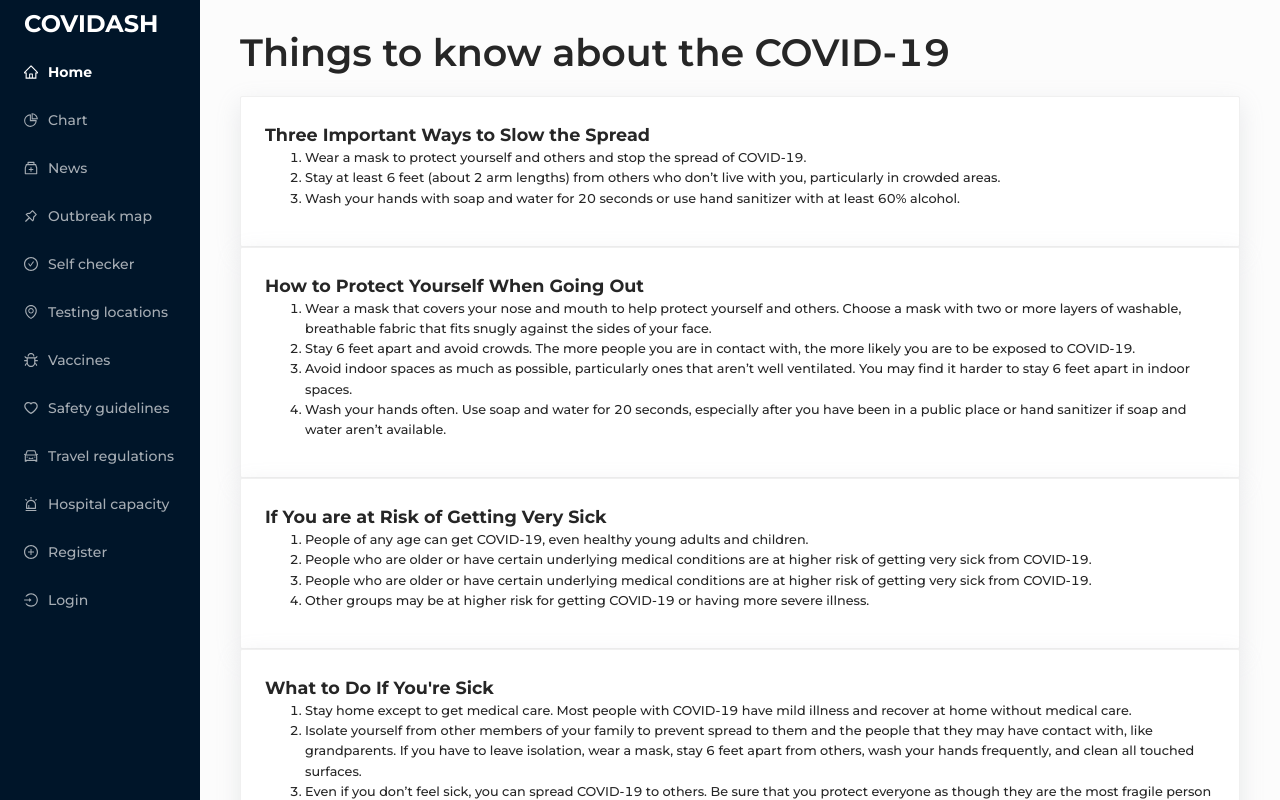
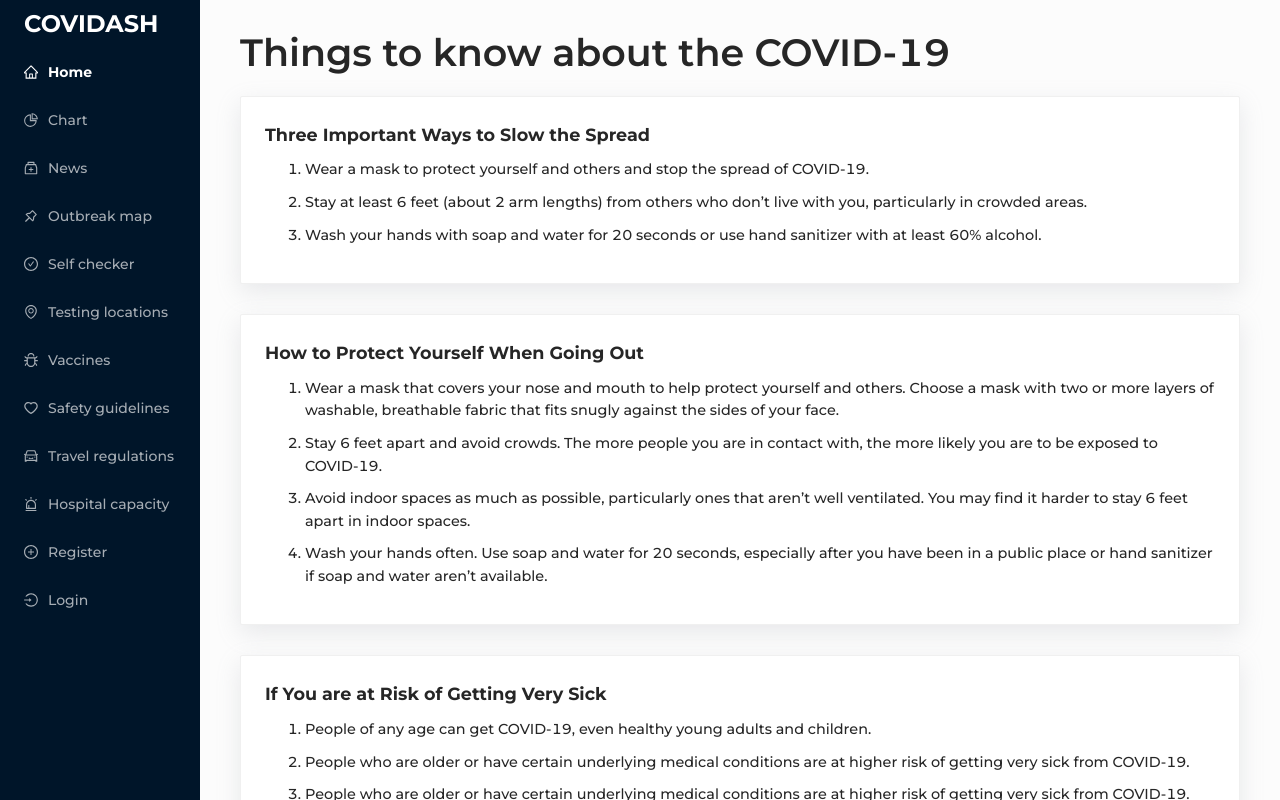
Before and after one commit to irfanShaikh4421/COVIDASH, a React (Create React App) app in the folder client/: page /guidelines in a window 1280 px wide. Shown: the top 800 px of the page. Built offline with nearby package versions, Linux system fonts and the light colour scheme; no server answers.

Commit message:
Updated App.css

```diff
--- a/client/src/App.css
+++ b/client/src/App.css
@@ -469,6 +469,15 @@ button:focus {
 	margin: 10px 0;
 }
 
+.card-body > ol > li {
+	font-size: 0.9rem;
+	margin: 10px 0;
+}
+
+.margin-bottom {
+	margin-bottom: 30px;
+}
+
 /* COLORS */
 
 .color-green {
```
